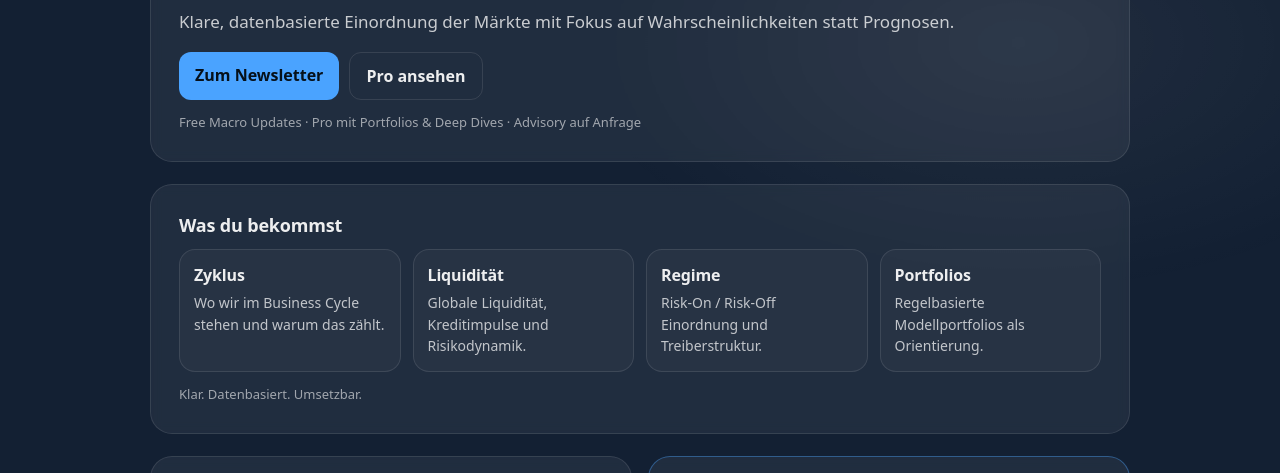
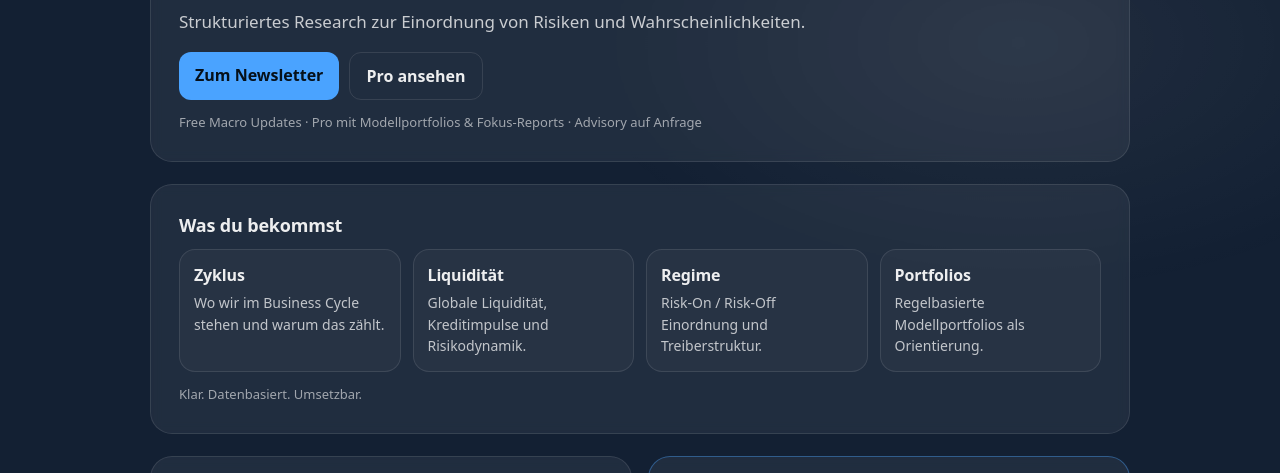
Before and after one commit to cbbrinkmann/brinksinvestments, a plain HTML site: page index.html in a window 1280 px wide. Shown: the part 258-731 px from the top of the page. Drawn offline with Linux system fonts and the light colour scheme.

Commit message:
Update index.html

```diff
--- a/index.html
+++ b/index.html
@@ -240,7 +240,7 @@
         <span class="badge">Makro | Liquidität | Zyklen | Regime</span>
         <h1>Brinks Investments</h1>
         <p class="lead">Makro-Framework für Liquidität, Zyklen und Marktregime.</p>
-        <p>Klare, datenbasierte Einordnung der Märkte mit Fokus auf Wahrscheinlichkeiten statt Prognosen.</p>
+        <p>Strukturiertes Research zur Einordnung von Risiken und Wahrscheinlichkeiten.</p>
 
         <div class="ctaRow">
           <a class="btn btnPrimary" href="https://brinksinvestments.substack.com/" target="_blank" rel="noreferrer">
@@ -252,7 +252,7 @@
         </div>
 
         <p class="small" style="margin-top:12px;margin-bottom:0;">
-          Free Macro Updates · Pro mit Portfolios & Deep Dives · Advisory auf Anfrage
+          Free Macro Updates · Pro mit Modellportfolios & Fokus-Reports · Advisory auf Anfrage
         </p>
       </section>
 
```
